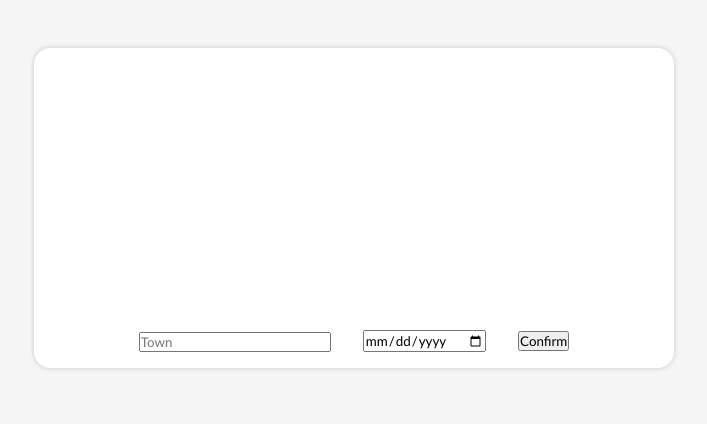
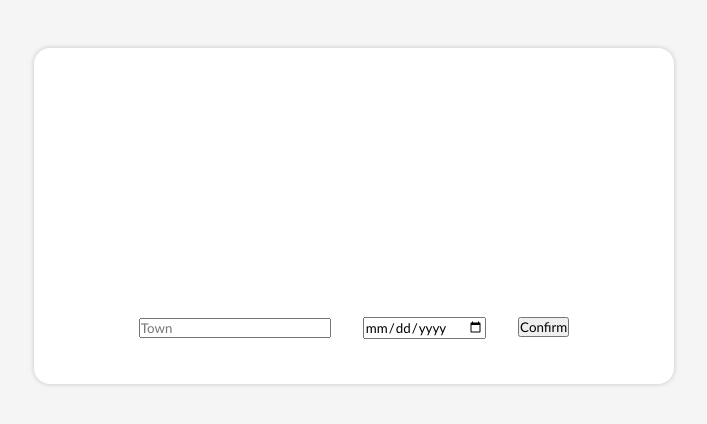
Before and after one commit to fpdab/weather-app, a plain HTML site: page index.html in a window 1280 px wide. Shown: the whole page, without its empty margins (286-993 px from the left). Drawn offline with Linux system fonts and the light colour scheme.

Commit message:
css tweaks

```diff
--- a/index.html
+++ b/index.html
@@ -18,6 +18,8 @@
             id="town"
             title="Town name"
             placeholder="Town"
+            autocomplete="off"
+            autofill="off"
           />
           <div class="toggle-box"></div>
         </div>
--- a/style.css
+++ b/style.css
@@ -18,9 +18,9 @@ body {
 
 .main-container {
   display: grid;
-  grid: 1fr 0.2fr / 1fr;
+  grid: 1fr 0.25fr / 1fr;
   width: 40rem;
-  height: 20rem;
+  height: 21rem;
   justify-self: center;
   background-color: white;
   border-radius: 1rem;
@@ -95,8 +95,13 @@ body {
 .input-field {
   display: flex;
   justify-content: center;
-  align-items: center;
+  align-items: flex-start;
   gap: 2rem;
+}
+
+.input-field .time {
+  display: flex;
+  flex-direction: column;
 }
 
 .input-field .hour {
```
